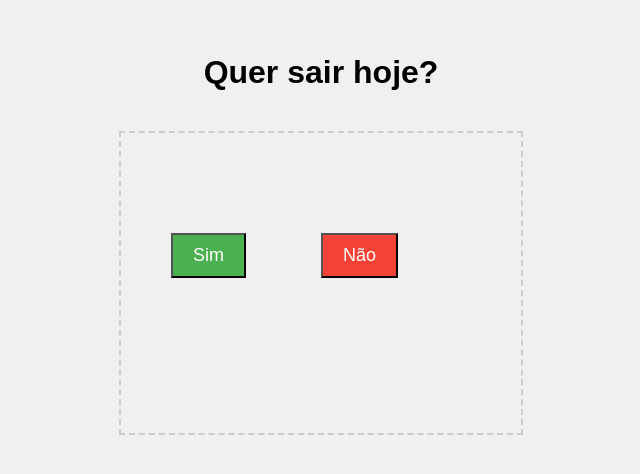
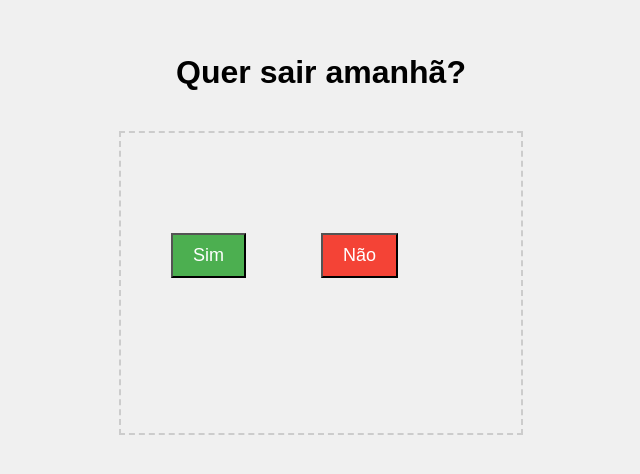
Before and after one commit to Bluegames0202/Uma-pergunta, a plain HTML site: page index.html in a window 1280 px wide. Shown: the part 166-640 px from the top of the page, without its empty margins (319-959 px from the left). Drawn offline with Linux system fonts and the light colour scheme.

Commit message:
Add files via upload

```diff
--- a/index.html
+++ b/index.html
@@ -50,7 +50,7 @@
 </head>
 <body>
 
-  <h1>Quer sair hoje?</h1>
+  <h1>Quer sair amanhã?</h1>
   <div class="buttons">
     <button id="sim" onclick="alert('Que horas?Me fala no wpp 😄')">Sim</button>
     <button id="nao" onmouseover="moverBotao()" onclick="moverBotao()">Não</button>
```
